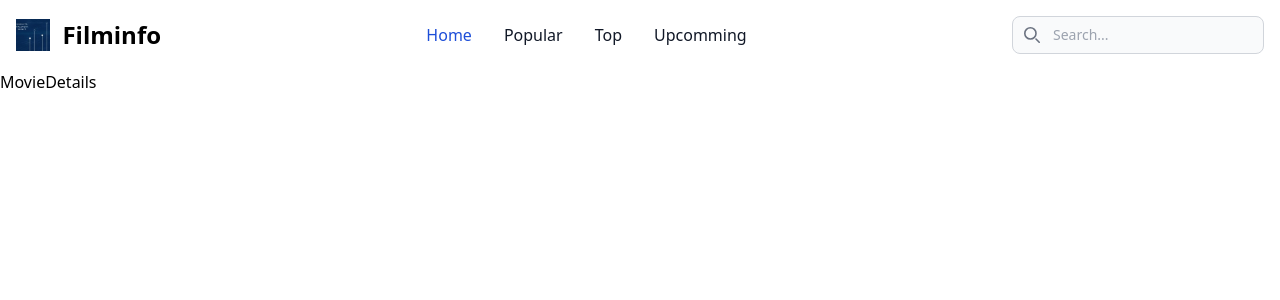
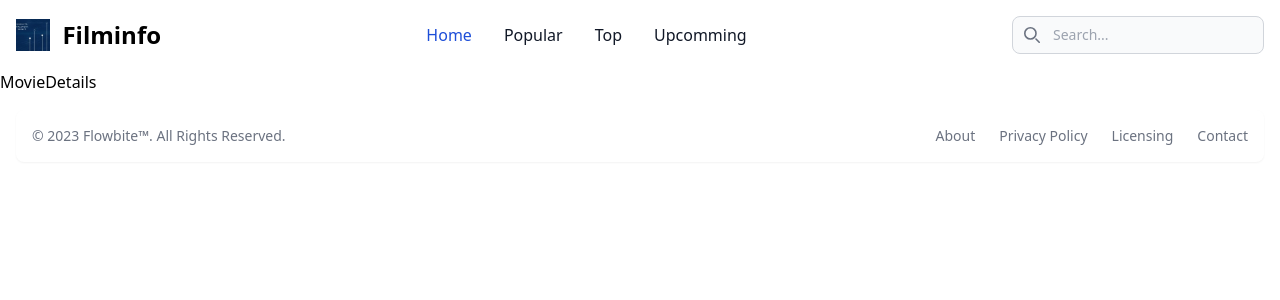
Before and after one commit to bswlganesh/filminfo, a React (Create React App) app: page /movie/1 in a window 1280 px wide. Shown: the top 300 px of the page. Built offline with nearby package versions, Linux system fonts and the light colour scheme.

Commit message:
add footer component and update page structure to use <main> tags

```diff
--- a/src/components/Footer.js
+++ b/src/components/Footer.js
@@ -2,8 +2,30 @@ import React from 'react'
 
 export default function Footer() {
   return (
-    <div>
+    <footer>
 
+
+<footer class="bg-white rounded-lg shadow-sm m-4 dark:bg-gray-800">
+    <div class="w-full mx-auto max-w-screen-xl p-4 md:flex md:items-center md:justify-between">
+      <span class="text-sm text-gray-500 sm:text-center dark:text-gray-400">© 2023 <a href="https://flowbite.com/" class="hover:underline">Flowbite™</a>. All Rights Reserved.
+    </span>
+    <ul class="flex flex-wrap items-center mt-3 text-sm font-medium text-gray-500 dark:text-gray-400 sm:mt-0">
+        <li>
+            <a href="#" class="hover:underline me-4 md:me-6">About</a>
+        </li>
+        <li>
+            <a href="#" class="hover:underline me-4 md:me-6">Privacy Policy</a>
+        </li>
+        <li>
+            <a href="#" class="hover:underline me-4 md:me-6">Licensing</a>
+        </li>
+        <li>
+            <a href="#" class="hover:underline">Contact</a>
+        </li>
+    </ul>
     </div>
+</footer>
+
+    </footer>
   )
 }
--- a/src/pages/MovieDetails.js
+++ b/src/pages/MovieDetails.js
@@ -2,6 +2,6 @@ import React from 'react'
 
 export default function MovieDetails() {
   return (
-    <div>MovieDetails</div>
+    <main>MovieDetails</main>
   )
 }
--- a/src/pages/MovieList.js
+++ b/src/pages/MovieList.js
@@ -2,6 +2,6 @@ import React from 'react'
 
 export default function MovieList() {
   return (
-    <div>MovieList</div>
+    <main>MovieList</main>
   )
 }
--- a/src/pages/PageNotFound.js
+++ b/src/pages/PageNotFound.js
@@ -2,6 +2,6 @@ import React from 'react'
 
 export default function PageNotFound() {
   return (
-    <div>PageNotFound</div>
+    <main>PageNotFound</main>
   )
 }
--- a/src/pages/SearchPage.js
+++ b/src/pages/SearchPage.js
@@ -2,6 +2,6 @@ import React from 'react'
 
 export default function SearchPage() {
   return (
-    <div>SearchPage</div>
+    <main>SearchPage</main>
   )
 }
```
Also changed, not shown: src/app.css (added), src/index.css (line endings or trailing spaces).
